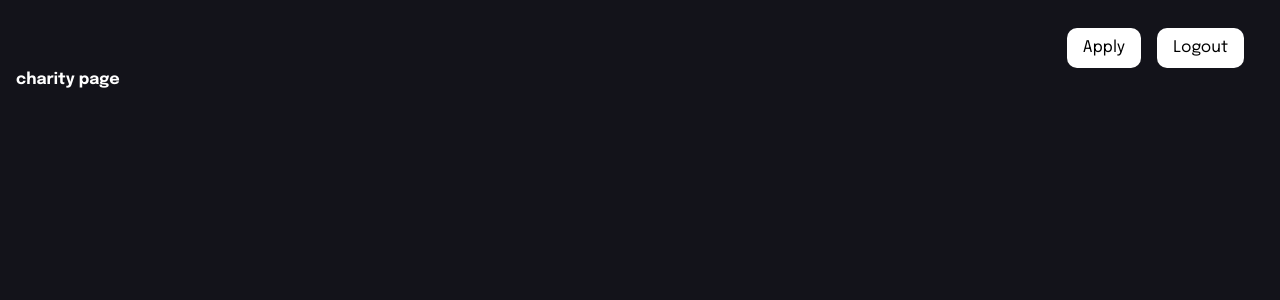
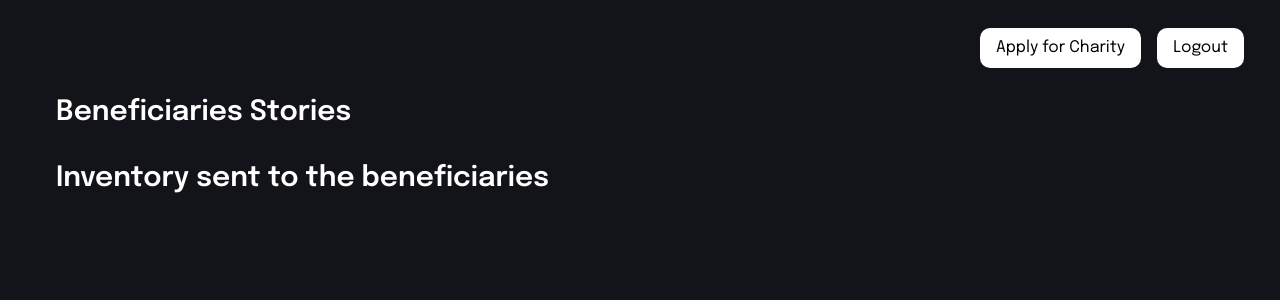
Before and after one commit to BabaMboga/UpLift, a React (Create React App) app in the folder client/: page /CharityPage in a window 1280 px wide. Shown: the top 300 px of the page. Built offline with nearby package versions, Linux system fonts and the light colour scheme.

Commit message:
added beneficiaries and invetorys

```diff
--- a/client/src/App.js
+++ b/client/src/App.js
@@ -7,7 +7,7 @@ import Admin from './AdminPage/Admin';
 import Home from './DonatePage/Home';
 
 const App = () => {
-  const [isLoggedIn, setIsLoggedIn] = useState(false);
+  const [isLoggedIn, setIsLoggedIn] = useState(true);
 
   // Function to handle login (you can customize this as needed)
   const handleLogin = (username, password) => {
--- a/client/src/CharityPage/CharityPage.js
+++ b/client/src/CharityPage/CharityPage.js
@@ -47,7 +47,7 @@ const CharityPage = () => {
             onClick={() => setIsModalOpen(true)}
             className="font-epilogue cursor-pointer mt-3 bg-white text-black py-2 px-4 rounded-[10px]"
           >
-            Apply
+            Apply for Charity
           </div>
           <Link
             to="/login"
@@ -57,8 +57,19 @@ const CharityPage = () => {
           </Link>
         </div>
       </div>
+{/*
+      <h1 className="text-white font-epilogue font-bold">charity page</h1> */}
 
-      <h1 className="text-white font-epilogue font-bold">charity page</h1>
+      <h1 className="font-epilogue font-semibold text-[28px] text-white text-left mt-6">
+        Beneficiaries Stories
+      </h1>
+
+
+
+      <h1 className="font-epilogue font-semibold text-[28px] text-white text-left mt-6">
+      Inventory sent to the beneficiaries
+
+      </h1>
 
       {/* Modal */}
       {isModalOpen && (
@@ -68,11 +79,11 @@ const CharityPage = () => {
               className="close absolute top-0 right-0 mt-3 mr-3 text-gray-700 text-2xl cursor-pointer"
               onClick={() => setIsModalOpen(false)}
             >
-              &times;
+              &times; x
             </span>
             <h2 className="text-2xl font-semibold mb-4 font-epilogue">Charity Application</h2>
             <div className="mb-4">
-              <label htmlFor="imageURL" className="font-epilogue">
+  <label htmlFor="imageURL" className="font-epilogue w-32">
     Image URL:
   </label>
   <input
@@ -84,7 +95,7 @@ const CharityPage = () => {
   />
 </div>
 <div className="mb-4">
-              <label htmlFor="charityName" className="font-epilogue">
+  <label htmlFor="charityName" className="font-epilogue w-32">
     Name of Charity:
   </label>
   <input
@@ -96,7 +107,7 @@ const CharityPage = () => {
   />
 </div>
 <div className="mb-4">
-              <label htmlFor="charityDescription" className="font-epilogue">
+  <label htmlFor="charityDescription" className="font-epilogue w-32">
     Description of Charity:
   </label>
   <textarea
@@ -106,15 +117,22 @@ const CharityPage = () => {
     className="ml-2 border border-gray-400 p-1 rounded"
   />
 </div>
+
+
             <button
               onClick={handleSubmit}
               className="font-epilogue bg-blue-500 text-white py-2 px-4 rounded"
             >
               Submit
             </button>
+            <button
+             onClick={() => setIsModalOpen(false)}
+            className="bg-red-400 text-white px-4 py-2 mt-4 rounded-lg ml-4"
+                >close</button>
           </div>
         </div>
       )}
+
     </div>
   );
 };
```
Also changed, not shown: 1 other file (tests, documents, lock files or other folders). Lines whose indentation alone changed are shown as unchanged.
